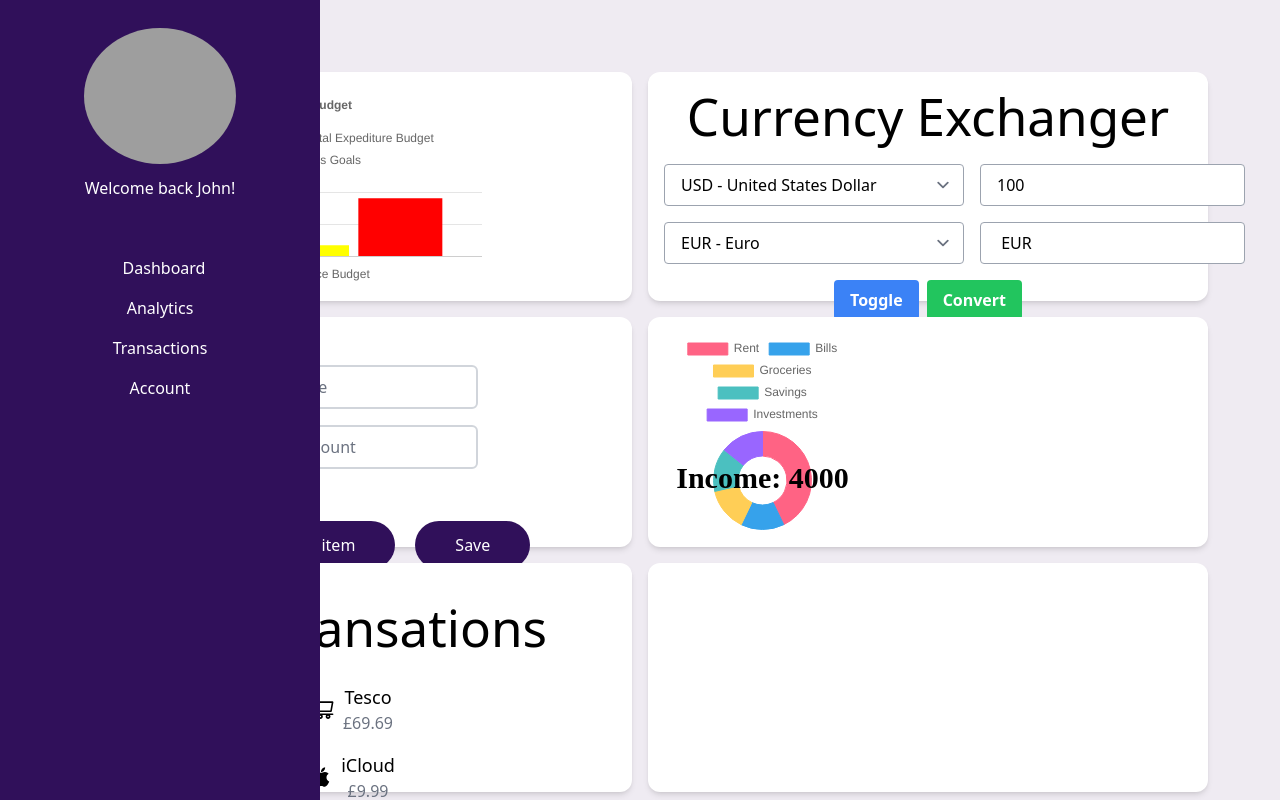
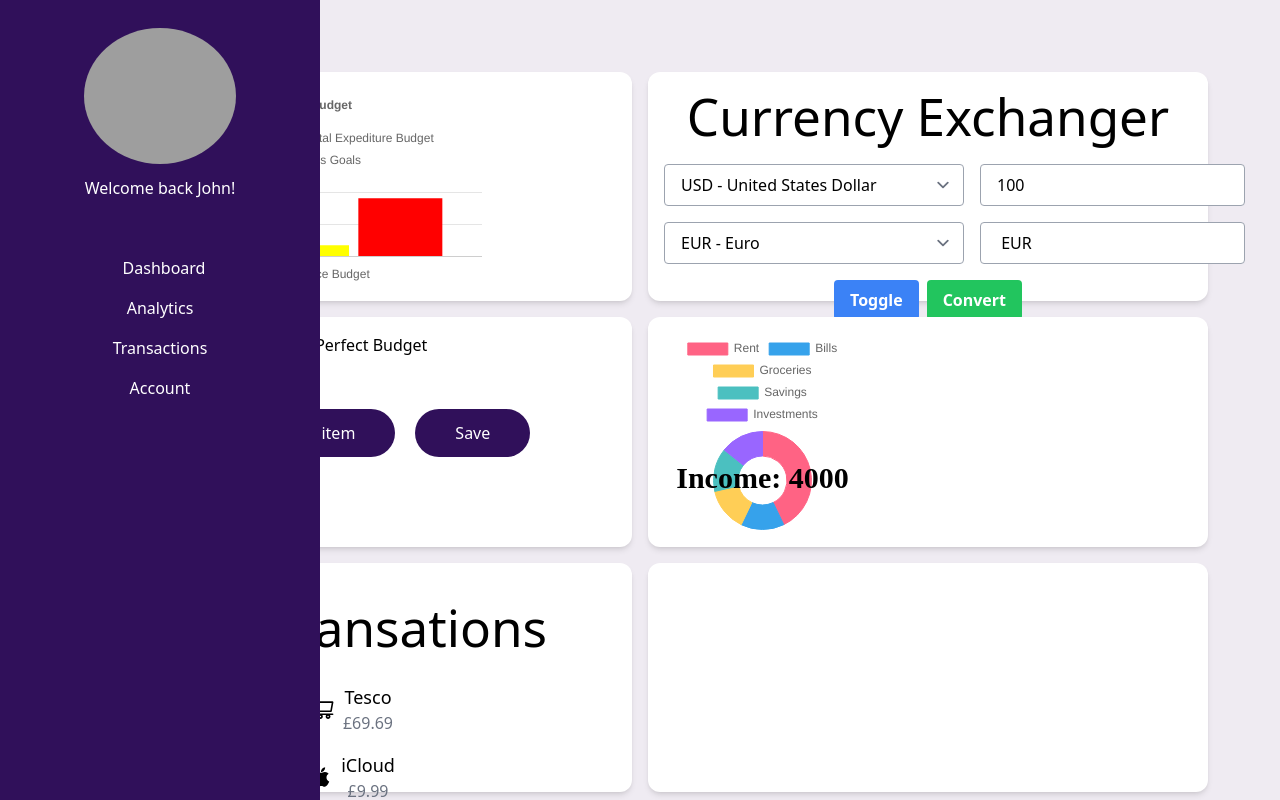
Before and after one commit to MrKatrish/insight_wallet, a React (Vite) app: page /dashboard in a window 1280 px wide. Shown: the top 800 px of the page. Built offline with nearby package versions, Linux system fonts and the light colour scheme; grey boxes are pictures that could not be loaded.

Commit message:
Fixed local storage display. Fixed all buttons

```diff
--- a/src/components/DisplayBudget.jsx
+++ b/src/components/DisplayBudget.jsx
@@ -1,19 +1,25 @@
-import React, { useState } from 'react';
+import React, { useState, useEffect } from 'react';
 import FormButton from './FormButton';
+import UserInput from '../components/UserInput';
 
 function DisplayBudget() {
   const [userData, setUserData] = useState(loadUserData());
   const [title, setTitle] = useState('');
   const [amount, setAmount] = useState('');
+  const [counter, setCounter] = useState(0);
+
+  useEffect(() => {
+    setUserData(loadUserData());
+  }, []); // Update userData on component mount
 
   function loadUserData() {
     const currentUser = localStorage.getItem('currentUser');
     if (!currentUser) {
-
+      return null;
     }
     const rawUserData = localStorage.getItem(currentUser);
     if (!rawUserData) {
-
+      return null;
     }
     const userData = JSON.parse(rawUserData);
     return userData;
@@ -22,40 +28,80 @@ function DisplayBudget() {
   const handleSubmit = () => {
     const currentUser = localStorage.getItem('currentUser');
     if (currentUser) {
-      const userData = JSON.parse(localStorage.getItem(currentUser));
-      userData.budgets = budgets;
-      localStorage.setItem(currentUser, JSON.stringify(userData));
+      const updatedUserData = {
+        ...userData,
+        budgets: userData.budgets.map((budget) =>
+          budget.id === counter
+            ? { ...budget, title, amount: parseFloat(amount) || 0 }
+            : budget
+        ),
+      };
+      localStorage.setItem(currentUser, JSON.stringify(updatedUserData));
+      setUserData(updatedUserData);
     }
   };
 
+  const handleBudgetChange = (id, e) => {
+    const value = e.target.value;
+    setUserData((prevUserData) => ({
+      ...prevUserData,
+      budgets: prevUserData.budgets.map((budget) =>
+        budget.id === id ? { ...budget, amount: parseFloat(value) || 0 } : budget
+      ),
+    }));
+  };
+
   const handleAddBudgets = () => {
-    setCounter(prevCounter => prevCounter + 1);
-    setBudgets(previous => [...previous, { id: counter, title: '', amount: 0 }]);
+    setCounter((prevCounter) => prevCounter + 1);
+    setUserData((prevUserData) => ({
+      ...prevUserData,
+      budgets: [
+        ...prevUserData.budgets,
+        { id: counter, title: '', amount: 0 },
+      ],
+    }));
+  };
+
+  const handleBudgetTitleChange = (id, newTitle) => {
+    setUserData((prevUserData) => ({
+      ...prevUserData,
+      budgets: prevUserData.budgets.map((budget) =>
+        budget.id === id ? { ...budget, title: newTitle } : budget
+      ),
+    }));
+  };
+
+  const handleDelete = (id) => {
+    setUserData((prevUserData) => ({
+      ...prevUserData,
+      budgets: prevUserData.budgets.filter((budget) => budget.id !== id),
+    }));
   };
 
   return (
-    <>
-      <div className='flex flex-col items-center mt-8'>
-        <input
-          type='text'
-          placeholder='Budget Title'
-          value={title}
-          onChange={(e) => setTitle(e.target.value)}
-          className='border-2 border-gray-300 rounded-md p-2 mb-4'
-        />
-        <input
-          type='number'
-          placeholder='Budget Amount'
-          value={amount}
-          onChange={(e) => setAmount(e.target.value)}
-          className='border-2 border-gray-300 rounded-md p-2'
-        />
+    <div >
+      <div className='flex flex-col items-center'>
+        <h3>Your Perfect Budget</h3>
+        {userData &&
+          userData.budgets &&
+          userData.budgets.map((item) => (
+            <div key={item.id} className='flex p-2 justify-center'>
+              <UserInput
+                labelTitle={item.title}
+                labelAmount={item.amount}
+                id={item.id}
+                handleChange={handleBudgetChange}
+                handleLabelTitleChange={handleBudgetTitleChange}
+                handleDelete={handleDelete}
+              />
+            </div>
+          ))}
       </div>
       <div className='flex justify-center mt-8'>
         <FormButton onClick={handleAddBudgets} title='Add new budget item' />
         <FormButton onClick={handleSubmit} title='Save' />
       </div>
-    </>
+    </div>
   );
 }
 
```
